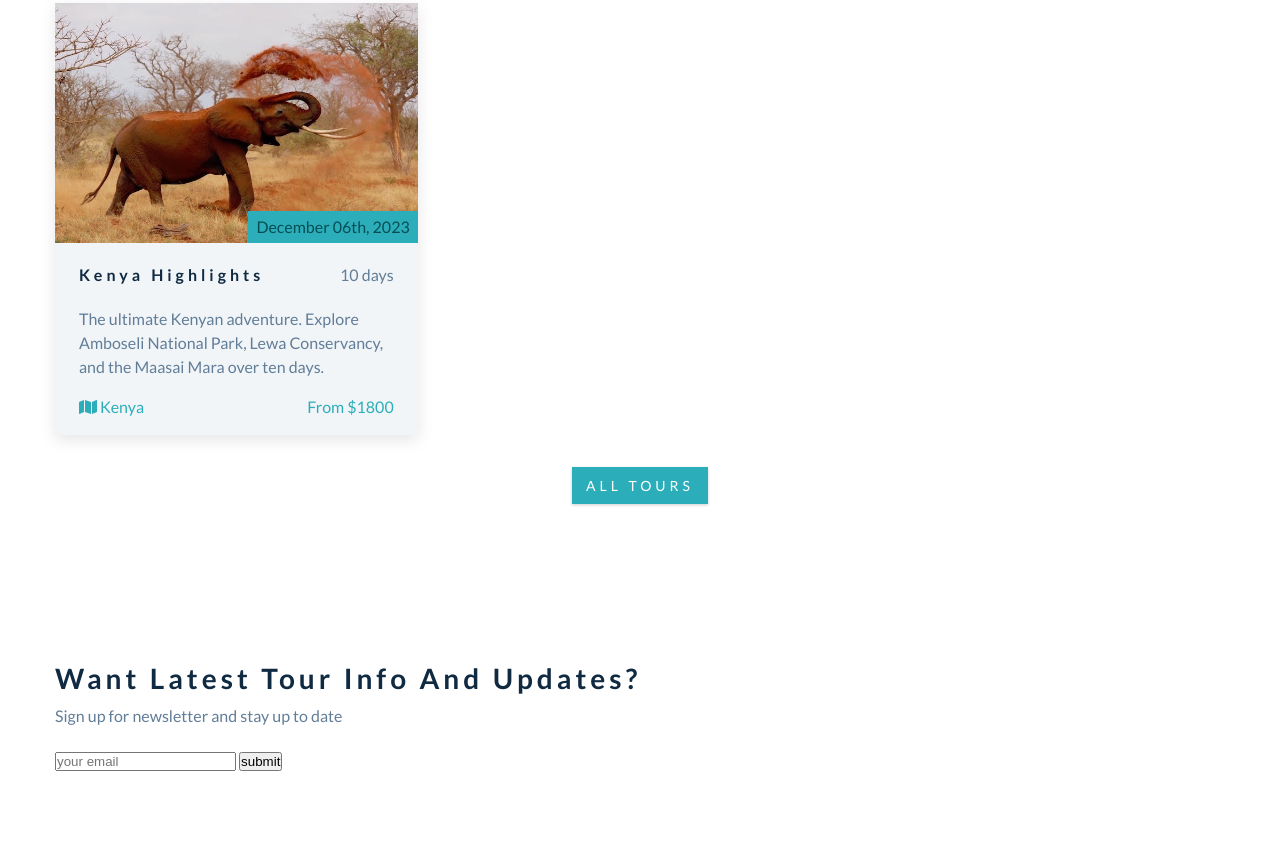
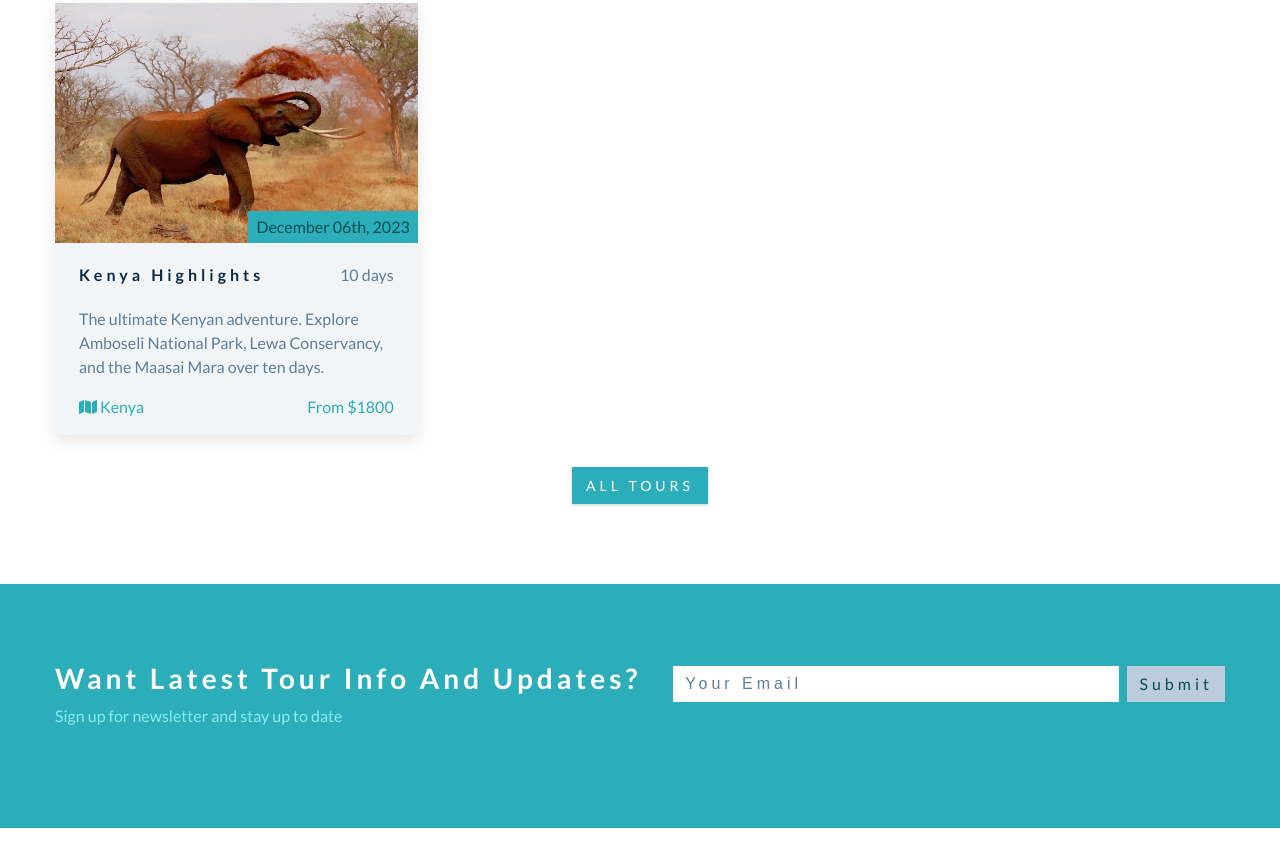
Before and after one commit to filiptrifunovic-mile/css-explore, a plain HTML site: page index.html in a window 1280 px wide. Shown: the part 2623-3475 px from the top of the page. After the commit the page ends 3451 px from the top, so only its background shows below. Drawn offline with Linux system fonts and the light colour scheme.

Commit message:
contact section css

```diff
--- a/css/styles.css
+++ b/css/styles.css
@@ -475,6 +475,71 @@ Contact
 ===============
 */
 
+.contact {
+  background: var(--clr-primary-5);
+}
+
+.contact-title {
+  color: #fff;
+}
+
+.contact-title p {
+  color: var(--clr-primary-8);
+}
+
+.contact-form {
+  display: flex;
+  max-width: 28rem;
+}
+
+.form-control {
+  flex: 1 1 auto;
+  color: var(--clr-grey-5);
+}
+
+.form-control,
+.btn-submit {
+  padding: 0.375rem 0.75rem;
+  font-size: 1rem;
+  line-height: 1.5;
+  font-weight: 300;
+  letter-spacing: var(--spacing);
+  background: var(--clr-white);
+  text-transform: capitalize;
+  border: transparent;
+}
+
+.form-control::placeholder {
+  color: inherit;
+}
+
+.btn-submit {
+  font-family: var(--ff-primary);
+  margin-left: 0.5rem;
+  background: var(--clr-grey-8);
+  color: var(--clr-primary-1);
+  cursor: pointer;
+  transition: var(--transition);
+}
+
+.btn-submit:hover {
+  background: var(--clr-primary-1);
+  color: var(--clr-primary-5);
+}
+
+@media screen and (min-width: 992px) {
+  .contact-center {
+    display: flex;
+    justify-content: space-between;
+    align-items: baseline;
+  }
+  .contact-form {
+    flex: 1 1 auto;
+    max-width: 50%;
+    padding-left: 2rem;
+  }
+}
+
 /*
 ===============
 Gallery
```
